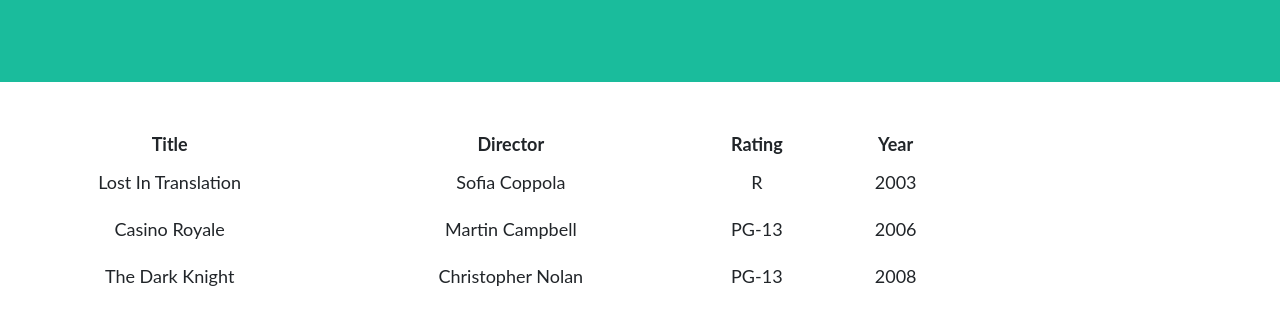
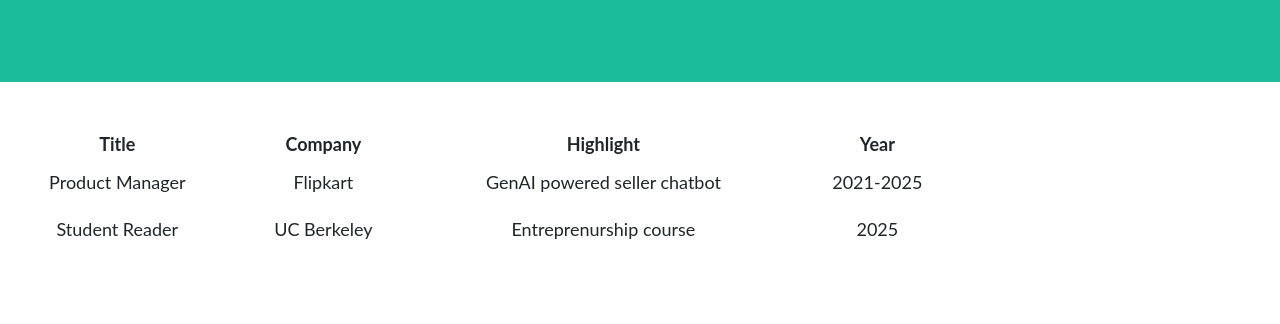
Before and after one commit to RishbhaJain/RishbhaJain.github.io, a plain HTML site: page list.html in a window 1280 px wide. Shown: the part 270-594 px from the top of the page. Drawn offline with Linux system fonts and the light colour scheme.

Commit message:
info 202: 2nd commit

```diff
--- a/index.html
+++ b/index.html
@@ -1,7 +1,7 @@
 <!DOCTYPE HTML>
 <html>
     <header>
-        <link rel="stylesheet" href="style.css">
+        <link rel="stylesheet" href="Example_CSS_Style Templates/style1.css">
         <link rel="stylesheet" href="table_style.css">
         <title>My Webpage Title</title>
     </header>
--- a/list_data.json
+++ b/list_data.json
@@ -1,22 +1,33 @@
 {
-	"movies": [
+	"Hobbies": [
 		{
-			"Title": "Lost In Translation",
-			"Director": "Sofia Coppola",
-			"Rating": "R",
-			"Year": "2003"
+			"Hobby": "Hiking",
+			"Highlight": "Himalayan treks",
+			"Year": "2023"
 		},
 		{
-			"Title": "Casino Royale",
-			"Director": "Martin Campbell",
-			"Rating": "PG-13",
-			"Year": "2006"
+			"Hobby": "Swimming",
+			"Highlight": "Undergrad swim team",
+			"Year": "2021"
 		},
 		{
-			"Title": "The Dark Knight",
-			"Director": "Christopher Nolan",
-			"Rating": "PG-13",
-			"Year": "2008"
+			"Hobby": "Eating",
+			"Highlight": "Burmese food, Indian food",
+			"Year": "2024"
+		}
+	],
+	"Jobs": [
+		{
+			"Title": "Product Manager",
+			"Company": "Flipkart",
+			"Highlight": "GenAI powered seller chatbot",
+			"Year": "2021-2025"
+		},
+		{
+			"Title": "Student Reader",
+			"Company": "UC Berkeley",
+			"Highlight": "Entreprenurship course",
+			"Year": "2025"
 		}
 	]
 }
```
